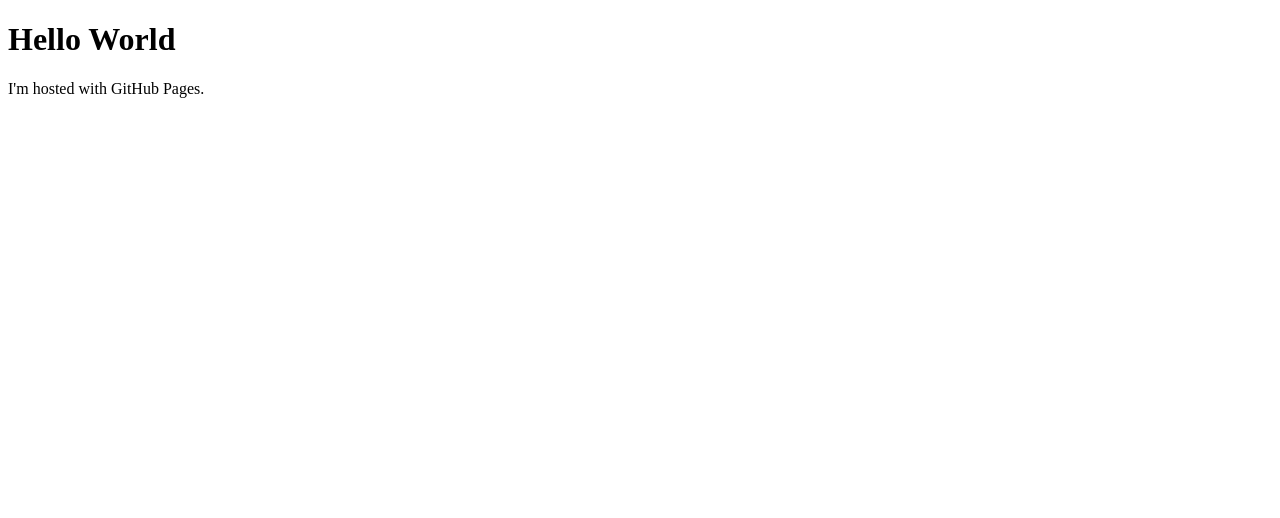
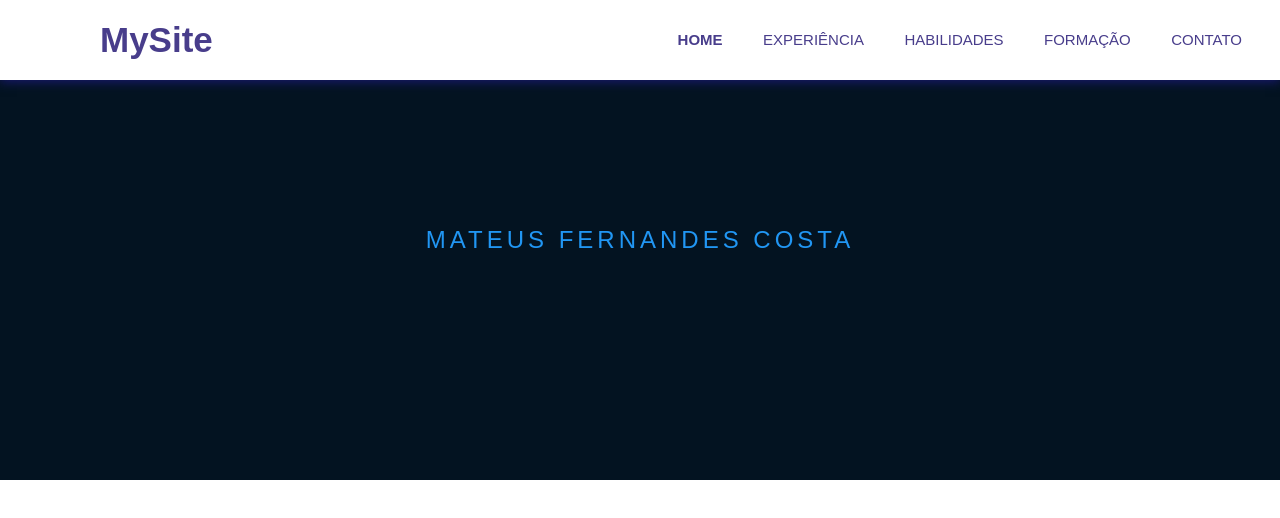
Before and after one commit to mateustech/mateustech.github.io, a plain HTML site: page index.html in a window 1280 px wide. Drawn offline with Linux system fonts and the light colour scheme.

Commit message:
first commit

```diff
--- a/index.html
+++ b/index.html
@@ -1,7 +1,36 @@
 <!DOCTYPE html>
-<html>
+<html lang="en">
+<head>
+    <meta charset="UTF-8">
+    <meta name="viewport" content="width=device-width, initial-scale=1.0">
+    <title>Document</title>
+    <script src="https://kit.fontawesome.com/a076d05399.js"></script>
+    <link rel="stylesheet" href="styles.css">
+</head>
 <body>
-<h1>Hello World</h1>
-<p>I'm hosted with GitHub Pages.</p>
+    <nav class="nav">
+        <input type="checkbox" id="check">
+        <label for="check" class="checkbtn">
+            <i class="fas fa-bars"></i>
+        </label>
+        <strong class="logo">MySite</strong>
+        <ul>
+            <li><a class="active" href="">Home</a></li>
+            <li><a href=""><span></span>Experiência</a></li>
+            <li><a href=""><span></span>Habilidades</a></li>
+            <li><a href=""><span></span>Formação</a></li>
+            <li><a href=""><span></span>COntato</a></li>
+        </ul>
+    </nav>
+    <div class="container">
+        <a id="banner" href="">
+            <span></span>
+            <span></span>
+            <span></span>
+            <span></span>
+            Mateus Fernandes Costa
+        </a>
+    </div>
+
 </body>
 </html>
--- /dev/null
+++ b/styles.css
@@ -0,0 +1,207 @@
+*{
+    margin: 0;
+    padding: 0;
+    box-sizing: border-box;
+    text-decoration: none;
+    list-style: none;
+}
+body{
+    font-family: Arial, Helvetica, sans-serif;
+}
+nav{
+    width: 100%;
+    height: 80px;
+    background: white;
+    box-shadow: 0px 2px 10px MidnightBlue;
+    position: absolute;
+    z-index: 2;
+}
+nav strong.logo{
+    color: DarkSlateBlue;
+    font-size: 35px;
+    line-height: 80px;
+    padding: 0 100px;
+    font-weight: bold;
+}
+nav ul{
+    float: right;
+    margin-right: 20px;
+}
+nav ul li{
+    display: inline-block;
+    line-height: 80px;
+    margin: 0 5px;
+}
+nav ul li a{
+    color: DarkSlateBlue;
+    font-size: 15px;
+    padding: 7px 13px;
+    border-radius: 3px;
+    text-transform: uppercase;
+}
+nav a.active, a:hover{
+    font-weight: bolder;
+    transition: .5s;
+}
+nav .checkbtn {
+    font-size: 30px;
+    color: DarkSlateBlue;
+    float: right;
+    line-height: 80px;
+    margin-right: 40px;
+    cursor: pointer;
+    display: none;
+    transition: transform .2s;
+}
+.checkbtn:hover{
+    transform: scale(1.1)
+}
+#check{
+    display: none;
+}
+@media (max-width: 952px){
+    nav strong.logo{
+        font-size: 30px;
+        padding-left: 50px;
+    }
+    nav ul li a{
+        font-size: 16px;
+
+    }
+}
+@media (max-width: 858px){
+    nav .checkbtn{
+       display: block;
+    }
+    nav{
+
+        box-shadow: 0px 10px 30px MidnightBlue;
+        position: absolute;
+        z-index: 2;
+    }
+    nav ul{
+        border-top:4px solid MidnightBlue;
+        border-top-right-radius: 20px;
+        border-top-left-radius: 20px;
+        position: fixed;
+        width: 100%;
+        height: 100vh;
+        background: white;
+        top: 80px;
+        left: -100%;
+        text-align: center;
+        transition: all .5s;
+    }
+    nav ul li{
+        display: block;
+        margin: 50px 0px;
+        line-height: 30px;
+    }
+    nav ul li a{
+        font-size: 20px;
+
+    }
+    nav ul li a.active{
+        border: 1px solid DarkSlateBlue;
+        border-radius: 24px;
+        padding: 10px 30px;
+        color: DarkSlateBlue;
+        box-shadow: 0 0 10px DarkSlateBlue;
+    }
+    nav ul li a:hover{
+        color: DarkSlateBlue;
+        transition: .5s;
+        padding: 10px 30px;
+        border-radius: 24px;
+        box-shadow: 0 0 10px DarkSlateBlue;
+    }
+    nav #check:checked ~ ul {
+        left: 0;
+    }
+}
+
+div.container{
+    width: 100%;
+    min-height: 60vh;
+    display: flex;
+    align-items: center;
+    justify-content: center;
+    background: #031321;
+}
+div.container a{
+    border: none;
+    text-decoration: none;
+    position: relative;
+    display: inline-block;
+    padding: 15px 30px;
+    color: #2196f3;
+    text-transform: uppercase;
+    letter-spacing: 4px;
+    font-size: 24px;
+    overflow: hidden;
+    transform: 0.2s;
+}
+div.container a:hover{
+
+    border: none;
+    font-weight: normal;
+    color: #fff;
+    box-shadow: 0 0px 400px  #2196f3;
+    transition-delay: 0.9s ;
+}
+div.container a span{
+    position: absolute;
+    display: block;
+}
+div.container a span:nth-child(1){
+    top: 0;
+    left: -100%;
+    width: 100%;
+    height: 2px;
+    background: linear-gradient(90deg, transparent,#2196f3);
+}
+div.container a:hover span:nth-child(1){
+    left: 100%;
+    transition: 1s;
+}
+/* span 1 */
+
+div.container a span:nth-child(3){
+    bottom: 0;
+    right: -100%;
+    width: 100%;
+    height: 2px;
+    background: linear-gradient(270deg, transparent,#2196f3);
+}
+div.container a:hover span:nth-child(3){
+    right: 100%;
+    transition: 1s;
+    transition-delay: 0.5s;
+}
+/* span2 */
+
+div.container a span:nth-child(2){
+    top: -100%;
+    right: 0%;
+    width: 2px;
+    height: 100%;
+    background: linear-gradient(180deg, transparent,#2196f3);
+}
+div.container a:hover span:nth-child(2){
+    top: 100%;
+    transition: 1s;
+    transition-delay: 0.25s;
+}
+/* span4 */
+div.container a span:nth-child(4){
+    bottom: -100%;
+    left: 0;
+    width: 2px;
+    height: 100%;
+    background: linear-gradient(360deg, transparent,#2196f3);
+}
+div.container a:hover span:nth-child(4){
+    bottom: 100%;
+    transition: 1s;
+    transition-delay: 0.75s;
+}
```
